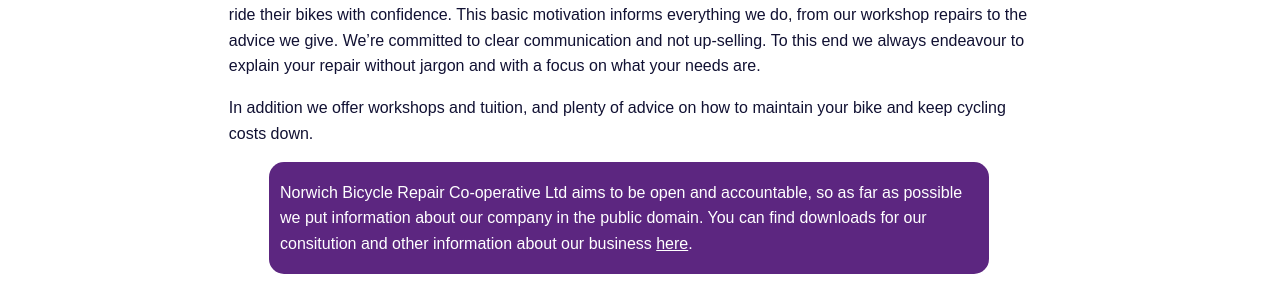
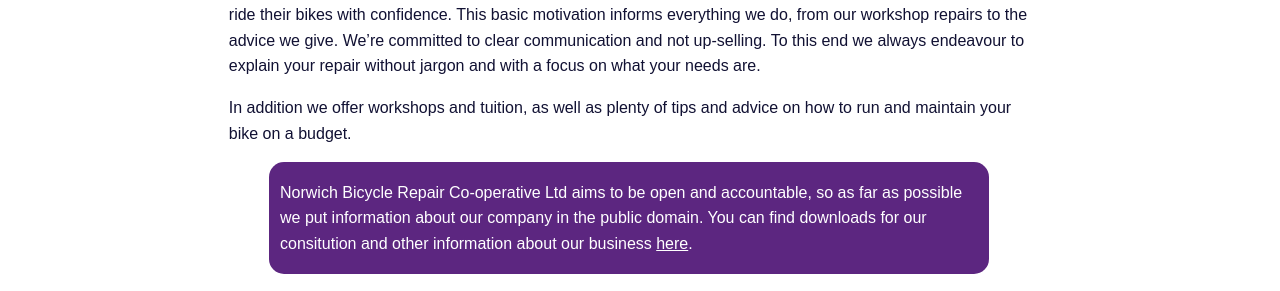
Before and after one commit to norwichbicyclerepaircooperative/norwichbicyclerepaircooperative.github.io, a Jekyll site: the page built from about-us/index.md, in a window 1280 px wide. Shown: the part 444-735 px from the top of the page. Built offline with Jekyll 4.4.1, drawn with Linux system fonts in a browser that asks for light colours.

Commit message:
Update index.md

```diff
--- a/about-us/index.md
+++ b/about-us/index.md
@@ -30,8 +30,8 @@
 Cycling and fixing bikes is our passion: we want to help as many people as possible to get back on the road and ride their bikes with confidence. This basic motivation informs everything we do, from our workshop repairs to the advice we give.
 We're committed to clear communication and not up-selling. To this end we always endeavour to explain your repair without jargon and with a focus on what your needs are.
 
-In addition we offer workshops and tuition, and plenty of advice on how to maintain your
-bike and keep cycling costs down.
+In addition we offer workshops and tuition, as well as plenty of tips and advice on how to run and maintain your
+bike on a budget.
 
 
 > Norwich Bicycle Repair Co-operative Ltd aims to be open and accountable, so as
```
